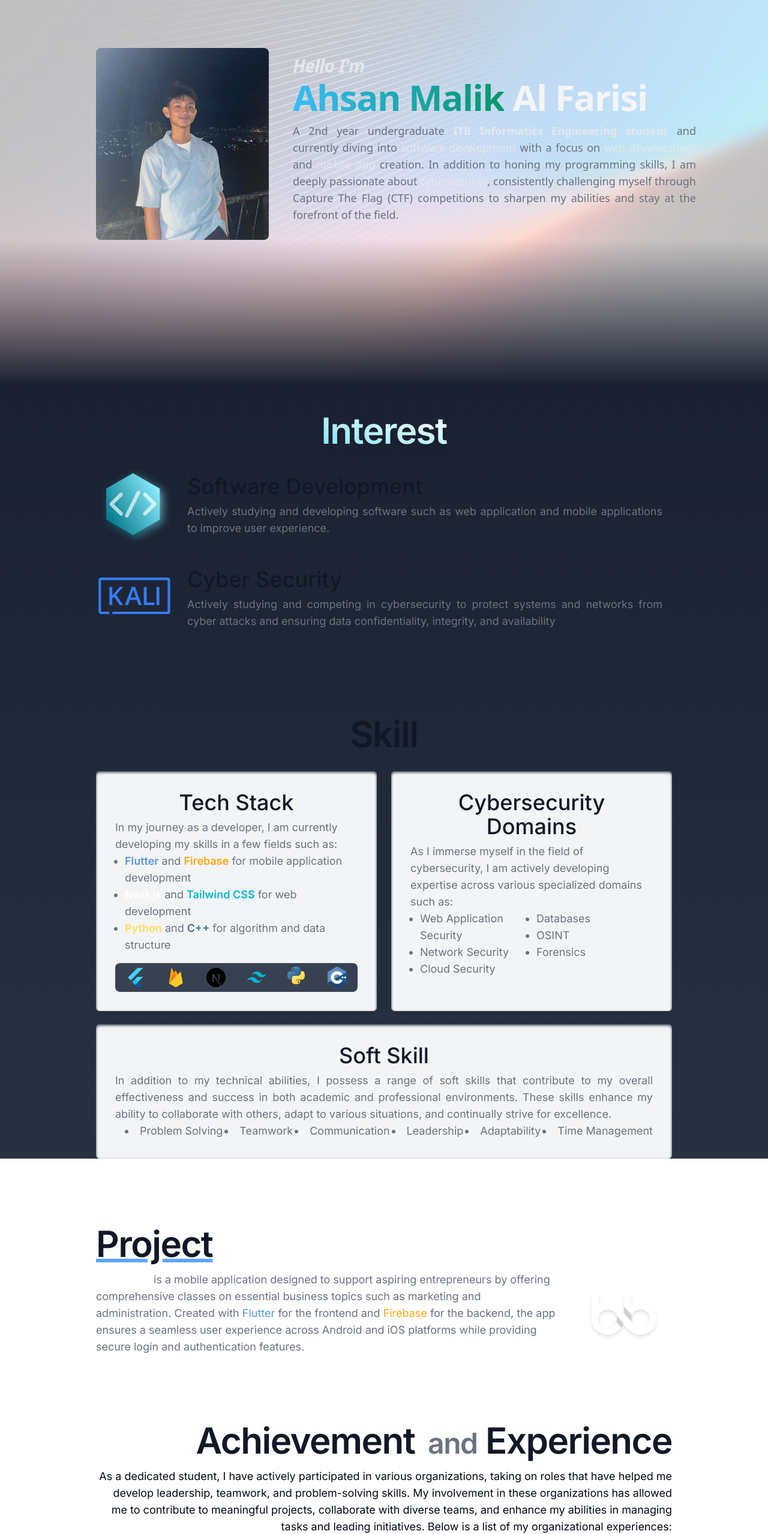
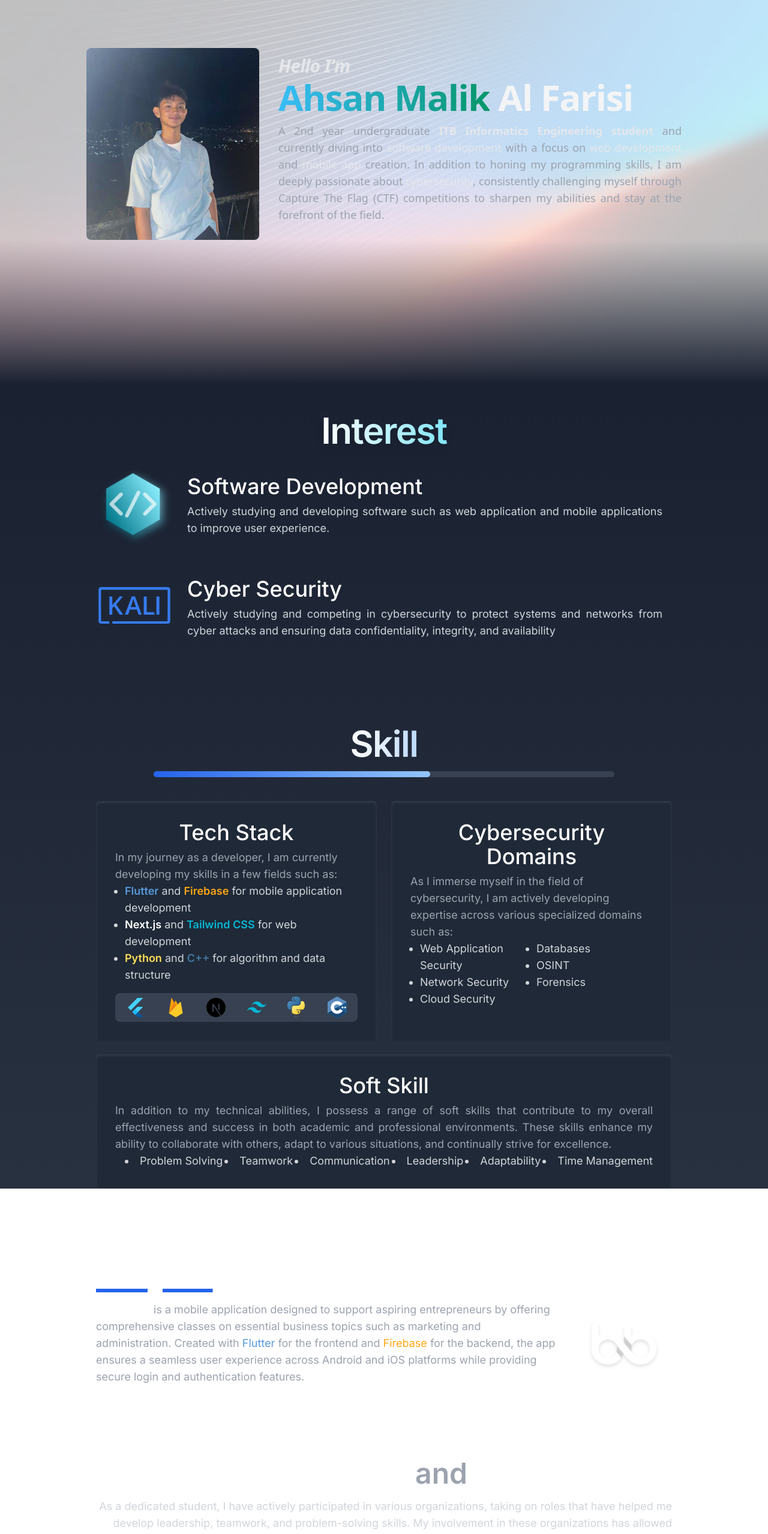
Before and after one commit to hhansl/SE-SPARTA-2023, a Next.js app: page / in a window 1280 px wide. Shown: the part 160-2718 px from the top of the page at 60% size. Built offline with nearby package versions, Linux system fonts and the light colour scheme.

Commit message:
style : modified responsiveness and heading style

```diff
--- a/components/Contact.tsx
+++ b/components/Contact.tsx
@@ -4,8 +4,8 @@ import Image from 'next/image'
 const Contact = () => {
   return (
     <div className="flex flex-col mx-12 items-center" data-aos="fade-up">
-        <h2 className="mb-4 text-4xl font-medium text-end leading-none tracking-tight text-gray-900 md:text-4xl lg:text-5xl dark:text-white">Contact</h2>
-        <p className="text-lg lg:text-xl text-gray-500 text-center dark:text-gray-400">Feel free to reach out to me through the following channels!</p>
+        <h2 className="mb-4 text-4xl font-medium text-end leading-none tracking-tight md:text-4xl lg:text-5xl text-white">Contact</h2>
+        <p className="text-lg lg:text-xl  text-center text-gray-400">Feel free to reach out to me through the following channels!</p>
         <div className="flex flex-row space-x-5 p-4 mb-6 items-center">
             <a href="mailto:themalique1910@gmail.com" className="flex flex-row items-center text-white translate-y-0.5">
               <svg  xmlns="http://www.w3.org/2000/svg"  width="38"  height="38"  viewBox="0 0 24 24"  fill="none"  stroke="currentColor"  stroke-width="2"  stroke-linecap="round"  stroke-linejoin="round"  className="icon icon-tabler icons-tabler-outline icon-tabler-mail"><path stroke="none" d="M0 0h24v24H0z" fill="none"/><path d="M3 7a2 2 0 0 1 2 -2h14a2 2 0 0 1 2 2v10a2 2 0 0 1 -2 2h-14a2 2 0 0 1 -2 -2v-10z" /><path d="M3 7l9 6l9 -6" /></svg>
--- a/components/Experience.tsx
+++ b/components/Experience.tsx
@@ -3,42 +3,42 @@ import React from 'react'
 const Experience = () => {
   return (
         <>
-              <div className="flex flex-col pt-20 lg:pt-24 px-16 lg:px-40" data-aos="fade-left">
-        <h2 className="mb-4 mt-4 text-4xl font-semibold text-end leading-none tracking-tight text-gray-900 md:text-4xl lg:text-6xl dark:text-white" data-aos="fade-right">Achievement <small className="ms-2 font-semibold text-gray-500 dark:text-gray-400">and</small> Experience</h2>
-        <p className="dark:text-gray-300 lg:text-lg text-right" data-aos="fade-right">As a dedicated student, I have actively participated in various organizations, taking on roles that have helped me develop leadership, teamwork, and problem-solving skills. My involvement in these organizations has allowed me to contribute to meaningful projects, collaborate with diverse teams, and enhance my abilities in managing tasks and leading initiatives. Below is a list of my organizational experiences:</p>
+      <div className="flex flex-col pt-20 lg:pt-24 px-12 lg:px-40" data-aos="fade-left">
+        <h2 className="mb-4 mt-4 text-4xl font-semibold text-end leading-none tracking-tightmd:text-4xl lg:text-6xl text-white" data-aos="fade-right">Achievement <small className="ms-2 font-semibold text-gray-400">and</small> Experience</h2>
+        <p className="text-gray-300 lg:text-lg text-right" data-aos="fade-right">As a dedicated student, I have actively participated in various organizations, taking on roles that have helped me develop leadership, teamwork, and problem-solving skills. My involvement in these organizations has allowed me to contribute to meaningful projects, collaborate with diverse teams, and enhance my abilities in managing tasks and leading initiatives. Below is a list of my organizational experiences:</p>
 
         <div className="flex flex-wrap mt-4 pt-2 pb-1 my-auto place-items-end">
           <h3 className="text-2xl lg:text-3xl text-white font-medium mr-4">Eagle Scout</h3>
-          <p className="text-lg lg:text-xl text-gray-600 font-medium dark:text-gray-300">2019</p>
+          <p className="text-lg lg:text-xl font-medium text-gray-300">2019</p>
         </div>
           <p className="text-gray-400">Eagle Scouts are young members of the Scout Movement who have achieved the highest skills and awards at each level of scouting education.</p>
 
         <div className="flex flex-wrap pt-2 pb-1 my-auto place-items-end">
           <h3 className="text-2xl lg:text-3xl text-white font-medium mr-4">Scout Troop Leader</h3>
-          <p className="text-lg lg:text-xl text-gray-500 font-medium dark:text-gray-300">2019-2020</p>
+          <p className="text-lg lg:text-xl font-medium text-gray-300">2019-2020</p>
         </div>
           <p className="text-gray-400">As the leader of the Boy Scouts my responsibilities include overseeing and coordinating troop activities, leading meetings, and ensuring the welfare and development of all scouts under their supervision.</p>
 
         <div className="flex flex-wrap pt-2 pb-1 my-auto place-items-end">
           <h3 className="text-2xl lg:text-3xl mr-4 text-white font-medium">Chairman of the Student Representative Counsil</h3>
-          <p className="text-lg lg:text-xl text-gray-500 font-medium dark:text-gray-300">2022-2023</p>
+          <p className="text-lg lg:text-xl font-medium text-gray-300">2022-2023</p>
         </div>
           <p className="text-gray-400">As the Chairman of the Student Representative Council (MPK), my primary responsibilities include leading and managing the council to ensure effective student representation and governance.</p>
 
         <div className="flex flex-wrap pt-2 pb-1 my-auto place-items-end">
           <h3 className="text-2xl lg:text-3xl text-white font-medium mr-4">Competition Staff on Sandbox by IEEE ITB SB</h3>
-          <p className="text-lg lg:text-xl text-gray-500 font-medium dark:text-gray-300">2023-2024</p>
+          <p className="text-lg lg:text-xl font-medium text-gray-300">2023-2024</p>
         </div>
           <p className="text-gray-400">As a competition staff my responsibilities include designing a fair scoring system and coordinating with the judges on how to score the participants works.</p>
 
         <div className="flex flex-wrap pt-2 pb-1 my-auto place-items-end">
           <h3 className="text-2xl lg:text-3xl text-white font-medium mr-4">Event Staff on IMPACT 4.0 ITB</h3>
-          <p className="text-lg lg:text-xl text-gray-500 font-medium dark:text-gray-300">2023-2024</p>
+          <p className="text-lg lg:text-xl font-medium text-gray-300">2023-2024</p>
         </div>
           <p className="text-gray-400">As an event staff my job is to plan the schedule of the competition especially at the final stage.</p>
       </div>
 
-      <hr className="h-px mx-14 lg:mx-20 my-16 bg-gray-200 border-0 dark:bg-gray-500"/>
+      <hr className="h-px mx-10 lg:mx-20 my-16 border-0 bg-gray-500"/>
 
         </>
     )
--- a/components/Hero.tsx
+++ b/components/Hero.tsx
@@ -3,7 +3,7 @@ import Image from 'next/image'
 
 const Hero = () => {
   return (
-    <div className="flex flex-col relative lg:flex-row justify-center min-h-screen font-sans items-center space-x-10 p-8" >
+    <div className="flex flex-col relative lg:flex-row justify-center min-h-screen font-sans items-center gap-8 px-12 py-8" >
       <div className="absolute z-20 bg-gradient-to-b w-full h-full from-transparent from-70% to-[#1a2131]"/>
         <Image
         src="/gradient-1.jpg"
@@ -11,15 +11,16 @@ const Hero = () => {
         layout="fill"
         objectFit="cover"
         objectPosition="left"
-          className="absolute -translate-x-10 z-0 opacity-25"
+        className="absolute -translate-x-0 z-0 opacity-25"
       />
-        <div className="relative rounded-lg w-64 h-72 lg:w-72 lg:h-80 overflow-hidden mb-4 lg:mb-0 mx-auto lg:mx-0" data-aos="fade right">
+      <div className="relative rounded-lg w-64 h-72 lg:w-72 lg:h-80 overflow-hidden mb-4 lg:mb-0 mx-auto lg:mx-0 z-20" data-aos="fade right">
         <Image  src="/ahsan-1.jpg" className="object-cover transform translate-x-2 -translate-y-16 scale-150"  fill={true} alt="Foto diri" />
       </div>
-        <div className="flex flex-col items-center lg:items-start justify-center max-w-2xl">
+
+      <div className="flex flex-col items-center lg:items-start justify-center z-30 max-w-2xl">
         <h1 className="mb-1 mr-4 text-xl italic font-semibold leading-none tracking-tight text-gray-200 md:text-2xl lg:text-3xl" data-aos="fade-left">Hello I&apos;m</h1>
-          <h3 className="mb-3 text-5xl font-bold leading-none tracking-tight text-gray-100 md:text-5xl lg:text-6xl" data-aos="fade-left"><span className="text-transparent bg-clip-text bg-gradient-to-r to-emerald-600 from-sky-400">Ahsan Malik</span> Al Farisi</h3>
-          <p className="mb-4 mx-auto text-lg text-gray-500 text-wrap text-justify md:text-xl lg:text-lg dark:text-gray-400" data-aos="fade-left">A 2nd year undergraduate <span className="text-gray-200 font-semibold">ITB Informatics Engineering student</span> and currently diving into <span className="text-gray-200">software development</span> with a focus on <span className="text-gray-200">web development</span> and <span className="text-gray-200">mobile app</span> creation. In addition to honing my programming skills, I am deeply passionate about <span className="text-gray-200">cybersecurity</span>, consistently challenging myself through Capture The Flag (CTF) competitions to sharpen my abilities and stay at the forefront of the field.</p>
+        <h3 className="mb-3 text-5xl text-center font-bold leading-none tracking-tight text-gray-100 md:text-5xl lg:text-6xl" data-aos="fade-left"><span className="text-transparent bg-clip-text bg-gradient-to-r to-emerald-600 from-sky-400">Ahsan Malik</span> Al Farisi</h3>
+        <p className="mb-4 mx-auto text-lg text-wrap text-justify md:text-xl lg:text-lg text-gray-400" data-aos="fade-left">A 2nd year undergraduate <span className="text-gray-200 font-semibold">ITB Informatics Engineering student</span> and currently diving into <span className="text-gray-200">software development</span> with a focus on <span className="text-gray-200">web development</span> and <span className="text-gray-200">mobile app</span> creation. In addition to honing my programming skills, I am deeply passionate about <span className="text-gray-200">cybersecurity</span>, consistently challenging myself through Capture The Flag (CTF) competitions to sharpen my abilities and stay at the forefront of the field.</p>
       </div>
     </div>
   )
--- a/components/Interest.tsx
+++ b/components/Interest.tsx
@@ -3,24 +3,24 @@ import Image from 'next/image'
 
 const Interest = () => {
   return (
-    <div className="flex flex-col items-center pt-6 lg:pt-8 pb-8 lg:pb-12 px-16 lg:px-40 space-y-4 bg-gradient-to-b from-[#1a2131] to-[#1f2737]" >
-        <h2 className="mb-2 mt-4 text-4xl font-semibold leading-none tracking-tight md:text-5xl lg:text-6xl text-transparent bg-clip-text bg-gradient-to-tr from-[#81e5f5] to-white drop-shadow-lg shadow-blue-200 " data-aos="fade-up">
+    <div className="flex flex-col items-center pt-6 lg:pt-8 pb-8 lg:pb-12 px-8 lg:px-40 space-y-4 bg-gradient-to-b from-[#1a2131] to-[#1f2737]" >
+        <h2 className="mb-2 mt-4 text-5xl font-semibold leading-none tracking-tight md:text-5xl lg:text-6xl text-transparent bg-clip-text bg-gradient-to-l from-[#81e5f5] to-white drop-shadow-lg shadow-blue-200 " data-aos="fade-up">
           Interest
         </h2>
 
-        <div className="flex flex-col lg:flex-row justify-center items-center space-x-2" data-aos="fade-left">
+        <div className="flex flex-col pb-4 lg:flex-row justify-center items-center space-x-2" data-aos="fade-left">
           <Image src="/coding 1.svg" alt="Software Development" className="w-32" width={32} height={32} />
           <div className="flex flex-col max-w-4xl p-4 ms-auto">
-            <h3 className="mb-2 text-2xl md:text-2xl lg:text-4xl font-medium text-gray-900 dark:text-white">Software Development</h3>
-            <p className="text-lg text-gray-500 dark:text-gray-400 text-justify">Actively studying and developing software such as web application and mobile applications to improve user experience.</p>
+            <h3 className="mb-2 text-2xl md:text-2xl lg:text-4xl font-medium text-white">Software Development</h3>
+            <p className="text-lg text-gray-300 text-justify">Actively studying and developing software such as web application and mobile applications to improve user experience.</p>
           </div>
         </div>
 
         <div className="flex flex-col lg:flex-row justify-center items-center space-x-2" data-aos="fade-left">
           <Image src="/kali-2.svg" alt="Kali Linux" className="w-32 mb-2" width={32} height={32} />
           <div className="flex flex-col max-w-4xl p-4 ms-auto">
-            <h3 className="mb-2 text-2xl md:text-2xl lg:text-4xl font-medium text-gray-900 dark:text-white">Cyber Security</h3>
-            <p className="text-lg text-gray-500 dark:text-gray-400 text-justify">Actively studying and competing in cybersecurity to protect systems and networks from cyber attacks and ensuring data confidentiality, integrity, and availability</p>
+            <h3 className="mb-2 text-2xl md:text-2xl lg:text-4xl font-medium text-white">Cyber Security</h3>
+            <p className="text-lg text-gray-300 text-justify">Actively studying and competing in cybersecurity to protect systems and networks from cyber attacks and ensuring data confidentiality, integrity, and availability</p>
           </div>
         </div>
       </div>
--- a/components/Project.tsx
+++ b/components/Project.tsx
@@ -3,15 +3,18 @@ import Image from 'next/image'
 
 const Project = () => {
   return (
-    <div className="flex flex-col pt-20 lg:pt-24 px-16 lg:px-40" data-aos="fade-left">
-        <h2 className="mb-4 mt-4 text-4xl font-semibold text-start leading-none tracking-tight text-gray-900 md:text-4xl lg:text-6xl dark:text-white">
-          <span className="underline underline-offset-3 decoration-6 decoration-blue-400 dark:decoration-blue-600">Project</span></h2>
+    <div className="flex flex-col pt-20 lg:pt-24 px-12 lg:px-40" data-aos="fade-left">
+        <h2 className="mb-4 mt-4 text-4xl font-semibold text-start leading-none tracking-tight md:text-4xl lg:text-6xl text-white">
+          <span className="underline underline-offset-3 decoration-6 decoration-blue-600">Project</span></h2>
           <div className="flex flex-col lg:flex-row items-center gap-6 lg:gap-14">
-            <p className="text-lg text-gray-500 dark:text-gray-400 text-left lg:w-4/5">
-              <span className="text-white">Bisa Bisnis</span> is a mobile application designed to support aspiring entrepreneurs by offering comprehensive classes on essential business topics such as marketing and administration. Created with <span className="text-[#5898dc]">Flutter</span> for the frontend and <span className="text-[#FFA611]">Firebase</span> for the backend, the app ensures a seamless user experience across Android and iOS platforms while providing secure login and authentication features.
+            <p className="text-lg text-gray-400 text-left lg:w-4/5">
+              <span className="text-white">Bisa Bisnis</span> is a mobile application designed to support aspiring entrepreneurs by offering comprehensive classes on essential business topics such as marketing and administration. Created with <span className="text-[#5898dc] ">Flutter</span> for the frontend and <span className="text-[#FFA611]">Firebase</span> for the backend, the app ensures a seamless user experience across Android and iOS platforms while providing secure login and authentication features.
             </p>
             <a href="https://github.com/ahsuunn/bisabisnis" className="">
-              <Image src="/bb/logo_bb 1.svg" alt="Bisa Bisnis Logo" className="w-22 lg:w-28 drop-shadow-md" height={28} width={28}/>
+              <Image src="/bb/logo_bb 1.svg" alt="Bisa Bisnis Logo" className="w-22 lg:w-28 drop-shadow-md"
+              height={80} // Default size for small and medium screens
+              width={80}  // Default size for small and medium screens
+              objectFit='Contain'/>
             </a>
           </div>
       </div>
--- a/components/Skills.tsx
+++ b/components/Skills.tsx
@@ -4,15 +4,19 @@ import Image from 'next/image'
 const Skills = () => {
   return (
     <div className="pt-8 flex flex-col items-center space-y-4 bg-gradient-to-b from-[#1f2737] to-[#283140]">
-        <h2 className="mb-4 mt-12 text-5xl font-semibold leading-none tracking-tight text-gray-900 md:text-5xl lg:text-6xl dark:text-white"  data-aos="fade-up">
-          Skill
-        </h2>
+      <h2 className=" mt-12 text-5xl font-semibold leading-none tracking-tight md:text-5xl lg:text-6xl text-transparent bg-clip-text bg-gradient-to-l from-blue-200 to-white "  data-aos="fade-up">
+        Skill
+      </h2>
 
-        <div className="grid grid-cols-1 lg:grid-cols-2 mx-16 lg:mx-40 gap-6"  data-aos="fade-up">
-          <div className="flex flex-col w-full py-8 px-8 bg-gray-100 rounded-md dark:bg-gray-800 shadow-inner shadow-gray-700">
-            <h3 className="mb-2 text-2xl lg:text-4xl text-center font-medium text-gray-900 dark:text-white">Tech Stack</h3>
-            <p className="text-lg text-gray-500 dark:text-gray-400">In my journey as a developer, I am currently developing my skills in a few fields such as:</p>
-            <ul className="list-disc text-lg text-start ml-4 text-gray-500 dark:text-gray-400">
+      <div className="w-3/5 rounded-full h-2.5 bg-gray-700" data-aos="fade-up">
+        <div className="bg-gradient-to-r from-blue-600 to-blue-300 h-2.5 rounded-full w-3/5"></div>
+      </div>
+
+        <div className="grid grid-cols-1 lg:grid-cols-2 px-12 pt-6 md:px-16 lg:px-40 gap-6"  data-aos="fade-up">
+          <div className="flex flex-col w-full py-8 px-8 rounded-md bg-gray-800 shadow-inner shadow-gray-700">
+            <h3 className="mb-2 text-2xl lg:text-4xl text-center font-medium text-white">Tech Stack</h3>
+            <p className="text-lg text-gray-400">In my journey as a developer, I am currently developing my skills in a few fields such as:</p>
+            <ul className="list-disc text-lg text-start ml-4 text-gray-300">
               <li><span className="text-[#5898dc] font-semibold">Flutter</span> and <span className="text-[#FFA611] font-semibold">Firebase</span> for mobile application development</li>
               <li><span className="text-white font-semibold">Next.js</span> and <span className="text-[#06b6d4] font-semibold">Tailwind CSS</span> for web development</li>
               <li><span className="text-[#ffde57] font-semibold">Python</span> and <span className="text-[#43769e] font-semibold">C++</span> for algorithm and data structure</li>
@@ -26,16 +30,16 @@ const Skills = () => {
               <Image src="/icon/c.svg" alt="c++" className="w-6 lg:w-8 my-auto mx-auto" data-aos="fade-up" data-aos-easing="ease-out" data-aos-duration="650" height={8} width={8}/>
             </div>
           </div>
-          <div className="flex flex-col w-full py-8 px-8 bg-gray-100 rounded-md dark:bg-gray-800 shadow-inner shadow-gray-700">
-            <h3 className="mb-2 text-xl md:text-2xl lg:text-4xl font-medium text-center text-gray-900 dark:text-white">Cybersecurity Domains</h3>
-            <p className="text-lg text-gray-500 dark:text-gray-400">As I immerse myself in the field of cybersecurity, I am actively developing expertise across various specialized domains such as:</p>
+          <div className="flex flex-col w-full py-8 px-8  rounded-md bg-gray-800 shadow-inner shadow-gray-700">
+            <h3 className="mb-2 text-2xl lg:text-4xl font-medium text-center text-white">Cybersecurity Domains</h3>
+            <p className="text-lg text-gray-400">As I immerse myself in the field of cybersecurity, I am actively developing expertise across various specialized domains such as:</p>
             <div className="grid md:grid-cols-1 lg:grid-cols-2 lg:gap-4">
-              <ul className="list-disc text-lg text-start ml-4 text-gray-500 dark:text-gray-400">
+              <ul className="list-disc text-lg text-start ml-4 text-gray-300">
                 <li>Web Application Security</li>
                 <li>Network Security</li>
                 <li>Cloud Security</li>
               </ul>
-              <ul className="list-disc text-lg ml-4 lg:ml-0 text-start text-gray-500 dark:text-gray-400">
+              <ul className="list-disc text-lg ml-4 lg:ml-0 text-start text-gray-300">
                 <li>Databases</li>
                 <li>OSINT</li>
                 <li>Forensics</li>
@@ -44,11 +48,11 @@ const Skills = () => {
           </div>
         </div>
 
-        <div className="flex flex-col justify-center mx-16 lg:mx-40 pt-1.5"  data-aos="fade-up">
-          <div className="flex flex-col py-8 px-8 w-full h-ma bg-gray-100 rounded-md dark:bg-gray-800 shadow-inner shadow-gray-700">
-            <h3 className="mb-2 text-2xl lg:text-4xl font-medium text-center text-gray-900 dark:text-white">Soft Skill</h3>
-              <p className="text-lg text-justify text-gray-500 dark:text-gray-400 ">In addition to my technical abilities, I possess a range of soft skills that contribute to my overall effectiveness and success in both academic and professional environments. These skills enhance my ability to collaborate with others, adapt to various situations, and continually strive for excellence.</p>
-                <ul className="flex flex-wrap list-disc list-inside text-lg justify-between ml-4 text-gray-500 dark:text-gray-400">
+        <div className="flex flex-col justify-center px-12 md:px-16 lg:px-40 pt-1.5"  data-aos="fade-up">
+          <div className="flex flex-col py-8 px-8 w-full h-ma rounded-md bg-gray-800 shadow-inner shadow-gray-700">
+            <h3 className="mb-2 text-2xl lg:text-4xl font-medium text-center text-white">Soft Skill</h3>
+              <p className="text-lg text-justify text-gray-400 ">In addition to my technical abilities, I possess a range of soft skills that contribute to my overall effectiveness and success in both academic and professional environments. These skills enhance my ability to collaborate with others, adapt to various situations, and continually strive for excellence.</p>
+                <ul className="flex flex-wrap list-disc list-inside text-lg justify-between ml-4 text-gray-300">
                   <li>Problem Solving</li>
                   <li>Teamwork</li>
                   <li>Communication</li>
```
Also changed, not shown: public/gradient-3 1.svg (added). Lines whose indentation alone changed are shown as unchanged.
